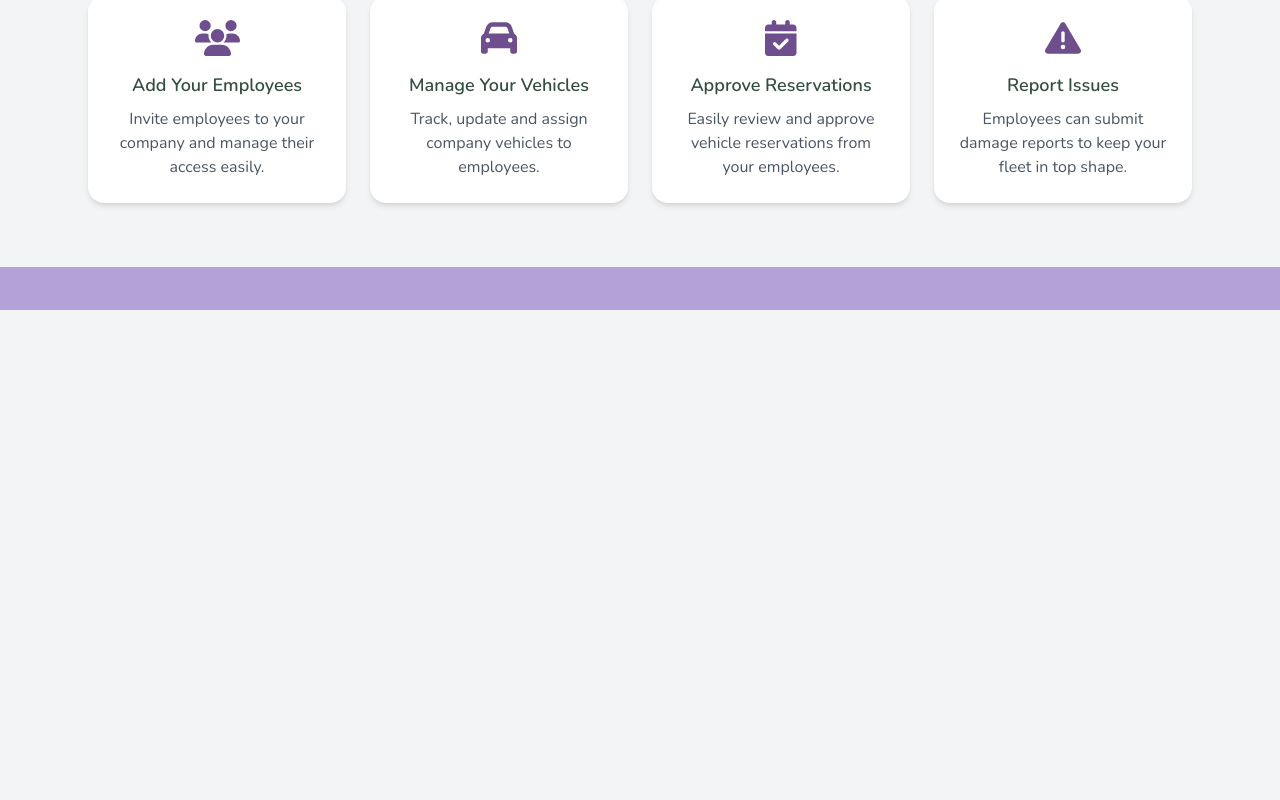
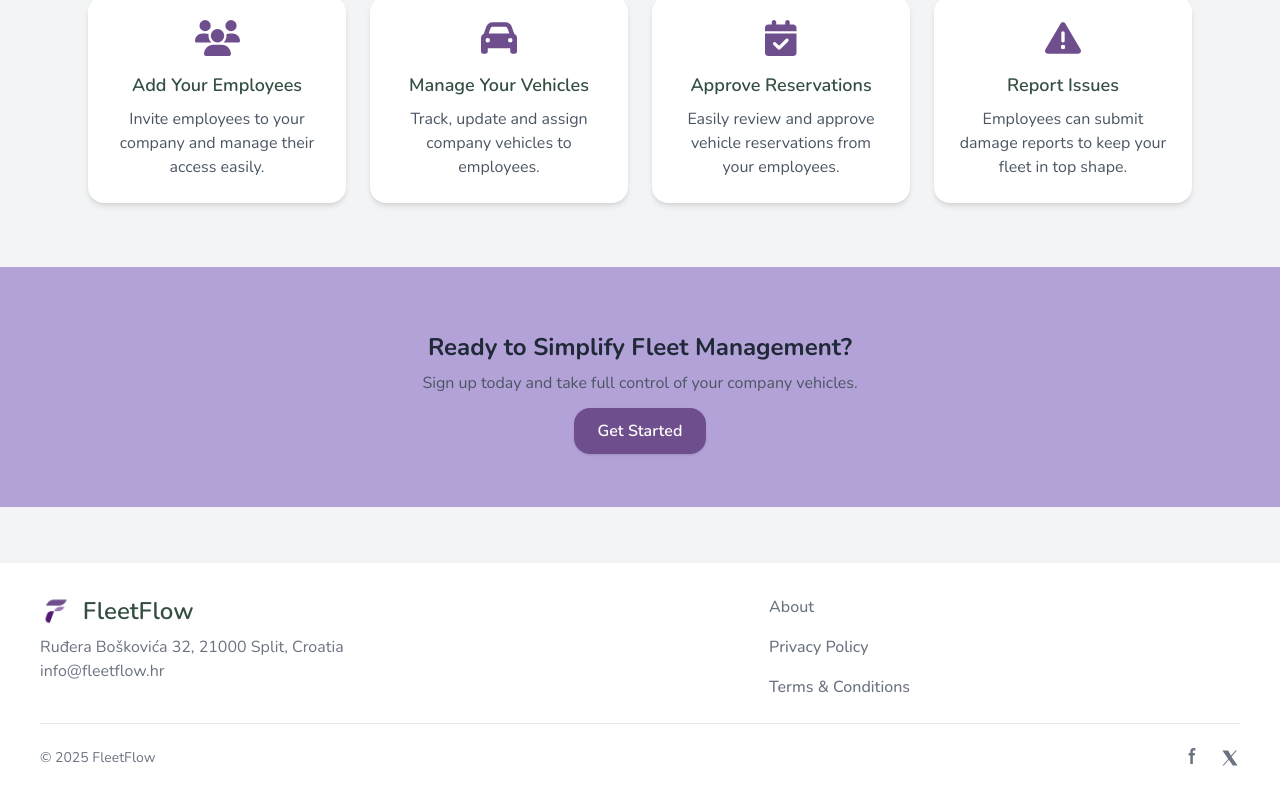
Before and after one commit to dsansevic/Fleet-Management-System, a React (Vite) app in the folder client/: page / in a window 1280 px wide. Shown: the part 490-1290 px from the top of the page. Before the commit the page ends 800 px from the top, so only its background shows below. Built offline with nearby package versions, Linux system fonts and the light colour scheme; no server answers.

Commit message:
Add footer

```diff
--- /dev/null
+++ b/client/src/components/Footer.jsx
@@ -0,0 +1,94 @@
+// Based on a Flowbite component (https://flowbite.com) - MIT License
+import { Link } from "react-router-dom";
+const Footer = () => {
+  return (
+    <footer className="bg-white dark:bg-gray-900 mt-8 px-6 bg-gradient-to-b from-white/80 to-transparent dark:from-gray-900/80 z-10">
+      <div className="mx-auto w-full max-w-screen-xl p-4 py-6 lg:py-8">
+        <div className="md:flex md:justify-between">
+          <div className="mb-4 md:mb-0">
+            <div className="flex items-center">
+              <img
+                src="../images/logo_icon.png"
+                class="h-8 me-3"
+                alt="FleetFlow Logo"
+              />
+              <span class="self-center text-2xl font-semibold whitespace-nowrap dark:text-white">
+                FleetFlow
+              </span>
+            </div>
+            <div className="flex flex-col text-text-secondary pt-2 text-md">
+              <p>Ruđera Boškovića 32, 21000 Split, Croatia</p>
+              <p>info@fleetflow.hr</p>
+            </div>
+          </div>
+          <div className="grid grid-cols-2 gap-8 sm:gap-6 sm:grid-cols-3">
+            <div>
+              <ul className="text-gray-500 dark:text-gray-400 font-medium space-y-4">
+                <li>
+                  <Link to="/about" className="hover:underline">
+                    About
+                  </Link>
+                </li>
+                <li className="mb-4">
+                  <Link to="/privacy-policy" className="hover:underline">
+                    Privacy Policy
+                  </Link>
+                </li>
+                <li>
+                  <Link to="/terms&conditions" className="hover:underline">
+                    Terms & Conditions
+                  </Link>
+                </li>
+              </ul>
+            </div>
+          </div>
+        </div>
+        <hr className="my-6 border-gray-200 sm:mx-auto dark:border-gray-700 lg:my-6" />
+        <div className="sm:flex sm:items-center sm:justify-between">
+          <span className="text-sm text-gray-500 sm:text-center dark:text-gray-400">
+            © 2025 FleetFlow
+          </span>
+          <div className="flex mt-4 sm:justify-center sm:mt-0">
+            <Link
+              to="#"
+              className="text-gray-500 hover:text-gray-900 dark:hover:text-white"
+            >
+              <svg
+                className="w-4 h-4"
+                aria-hidden="true"
+                xmlns="http://www.w3.org/2000/svg"
+                fill="currentColor"
+                viewBox="0 0 8 19"
+              >
+                <path
+                  fill-rule="evenodd"
+                  d="M6.135 3H8V0H6.135a4.147 4.147 0 0 0-4.142 4.142V6H0v3h2v9.938h3V9h2.021l.592-3H5V3.591A.6.6 0 0 1 5.592 3h.543Z"
+                  clip-rule="evenodd"
+                />
+              </svg>
+              <span className="sr-only">Facebook page</span>
+            </Link>
+
+            <Link
+              to="#"
+              className="text-gray-500 hover:text-gray-900 dark:hover:text-white ms-5"
+            >
+              <svg
+                className="w-5 h-5"
+                xmlns="http://www.w3.org/2000/svg"
+                viewBox="0 0 50 50"
+                fill="currentColor"
+                aria-hidden="true"
+              >
+                <path d="M5.92 6H20.58L27.28 19.62L39.03 6H42.2L28.68 21.67L44 44H31.99L21.99 29.42L9.41 44H6.23L20.58 27.38L5.92 6ZM9.72 8L16.88 8L40.2 42H33.04L9.72 8Z" />
+              </svg>
+              <span className="sr-only">X (Twitter) page</span>
+            </Link>
+          </div>
+        </div>
+      </div>
+    </footer>
+  );
+};
+
+export default Footer;
--- a/client/src/components/navigations/Sidebar.jsx
+++ b/client/src/components/navigations/Sidebar.jsx
@@ -36,7 +36,7 @@ const Sidebar = ({ links }) => {
                     ? "translate-x-0 duration-300 ease-out"
                     : "-translate-x-full duration-300 ease-out"
                 }
-                sm:w-72 w-64 md:translate-x-0 md:w-64 md:h-[calc(100vh-4rem)] md:top-[4rem] h-screen overflow-y-auto`}
+                sm:w-72 w-64 md:translate-x-0 md:w-64 md:h-[calc(100vh-4rem)] md:top-[4rem] h-full overflow-y-auto`}
       >
         <div>
           {links.map((link, index) => (
--- a/client/src/layouts/AdminDashboardLayout.jsx
+++ b/client/src/layouts/AdminDashboardLayout.jsx
@@ -14,6 +14,7 @@ import DamageReportDetails from "@pages/dashboard/admin/damage-reports/DamageRep
 import AdminDashboardSideBar from "@components/navigations/AdminDashboardSideBar";
 import NotFound from "@pages/errors/NotFound";
 import PageTitle from "@utils/PageTitle";
+import Footer from "../components/Footer";
 
 const AdminDashboardLayout = () => {
   const location = useLocation();
@@ -35,9 +36,10 @@ const AdminDashboardLayout = () => {
   }, [location.pathname]);
 
   return (
-    <div className="flex h-full w-screen">
+    <div className="flex min-h-full w-screen">
       <AdminDashboardSideBar />
-      <div className="flex-1 bg-background px-4 md:ml-64 overflow-y-auto h-[calc(100vh-4rem)]">
+      <div className="flex-1 bg-background md:ml-64 overflow-y-auto h-[calc(100vh-4rem)]">
+        <div className="px-4 ">
           <Routes>
             <Route
               path="/"
@@ -141,6 +143,10 @@ const AdminDashboardLayout = () => {
             <Route path="*" element={<NotFound />} />
           </Routes>
         </div>
+        <div className="relative bottom-0 w-full">
+          <Footer />
+        </div>
+      </div>
     </div>
   );
 };
--- a/client/src/layouts/RootLayout.jsx
+++ b/client/src/layouts/RootLayout.jsx
@@ -5,6 +5,7 @@ import Loading from "@utils/Loading";
 
 import GuestNavbar from "@components/navigations/GuestNavbar";
 import UserNavbar from "@components/navigations/UserNavbar";
+import Footer from "@components/Footer";
 
 function RootLayout() {
   const { user, isAuthLoaded } = useAuthContext();
@@ -16,11 +17,14 @@ function RootLayout() {
   }
 
   return (
-    <div className="flex flex-col bg-white sm:bg-gray-100 h-screen w-full overflow-y-auto">
+    <div className="flex min-h-screen flex-col bg-white sm:bg-gray-100">
+      {" "}
       {navbar}
-      <main>
+      <main className="flex-1 overflow-y-auto">
+        {" "}
         <Outlet />
       </main>
+      {!user && <Footer />}
     </div>
   );
 }
--- a/client/src/pages/HomePage.jsx
+++ b/client/src/pages/HomePage.jsx
@@ -35,7 +35,7 @@ const features = [
 
 const HomePage = () => {
   return (
-    <div className="bg-gray-100 min-h-screen w-full">
+    <div className="bg-gray-100 min-h-screen w-full mb-6">
       <header className="bg-brand-dark text-white text-center py-16 px-6">
         <div className="max-w-4xl mx-auto">
           <h1 className="text-4xl font-bold leading-tight">
@@ -88,7 +88,7 @@ const HomePage = () => {
         <div className="mt-6">
           <Link
             to="/signup"
-            className="px-6 py-3 bg-brand-dark text-white font-semibold rounded-lg shadow hover:bg-brand-darker"
+            className="px-6 py-3 bg-brand-dark text-white font-semibold rounded-2xl shadow hover:bg-brand-darker"
           >
             Get Started
           </Link>
--- a/client/src/pages/dashboard/AdminDashboard.jsx
+++ b/client/src/pages/dashboard/AdminDashboard.jsx
@@ -5,7 +5,7 @@ const AdminDashboard = () => {
   const { user } = useAuthContext();
 
   return (
-    <div className="p-12 rounded-base">
+    <div className="p-12 rounded-base h-96">
       <h1 className="text-2xl font-bold text-gray-700">
         Welcome, {user?.firstName}!
       </h1>
--- a/client/src/pages/dashboard/UserDashboard.jsx
+++ b/client/src/pages/dashboard/UserDashboard.jsx
@@ -5,7 +5,7 @@ const UserDashboard = () => {
   const { user } = useAuthContext();
 
   return (
-    <div className="p-12 bg-white shadow-md rounded-base">
+    <div className="p-12 h-96">
       <h1 className="text-2xl font-bold text-gray-700">
         Welcome, {user?.firstName}!
       </h1>
--- a/client/src/pages/errors/NotFound.jsx
+++ b/client/src/pages/errors/NotFound.jsx
@@ -20,7 +20,7 @@ const NotFound = () => {
       <div className="text-center md:text-left">
         <h1 className="text-4xl font-bold text-text-primary mb-4">Oops!</h1>
         <p className="text-lg text-text-secondary mb-6">
-          It seems like the page you're looking for doesn't exist 🥺
+          It seems like the page you're looking for doesn't exist!
         </p>
         <Link
           to={targetPath}
```
Also changed, not shown: client/src/layouts/UserDashboardLayout.jsx (+20 -6 lines). Lines whose indentation alone changed are shown as unchanged.
